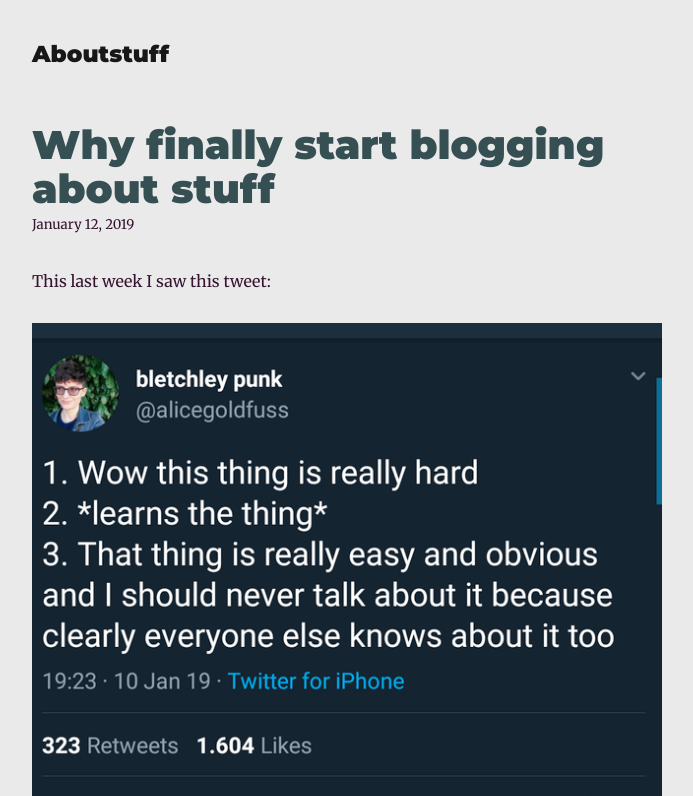
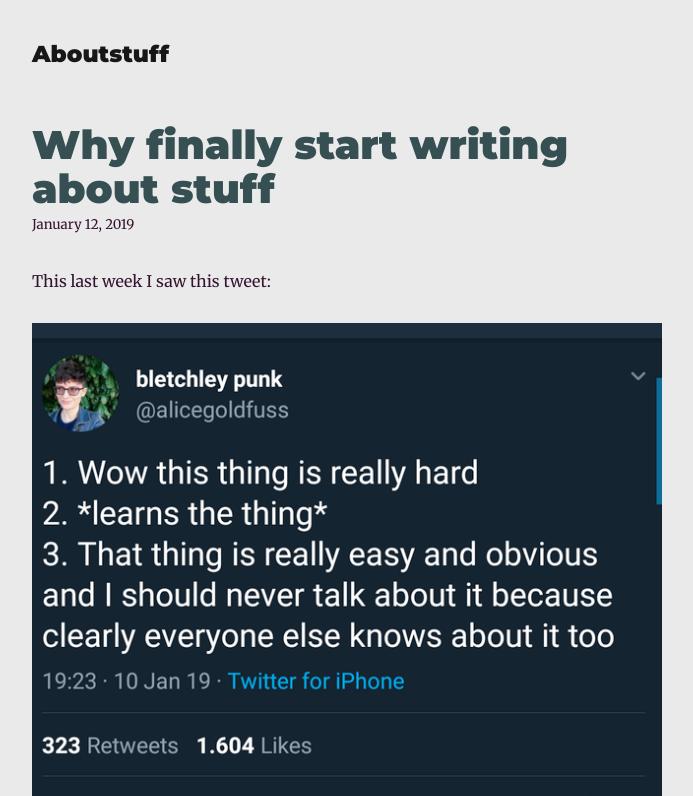
Before and after one commit to rafael-vitor/aboutstuff, a Gatsby site: page /hello-world/ in a window 1280 px wide. Shown: the top 796 px of the page, without its empty margins (293-986 px from the left). Built offline with nearby package versions, Linux system fonts and the light colour scheme; Gatsby itself is replaced by a stand-in of ours; some packages are replaced by stand-ins of ours.

Commit message:
Change word

```diff
--- a/content/blog/hello-world/index.md
+++ b/content/blog/hello-world/index.md
@@ -1,5 +1,5 @@
 ---
-title: Why finally start blogging about stuff
+title: Why finally start writing about stuff
 date: '2019-01-12T23:36:03.284Z'
 ---
 
```
